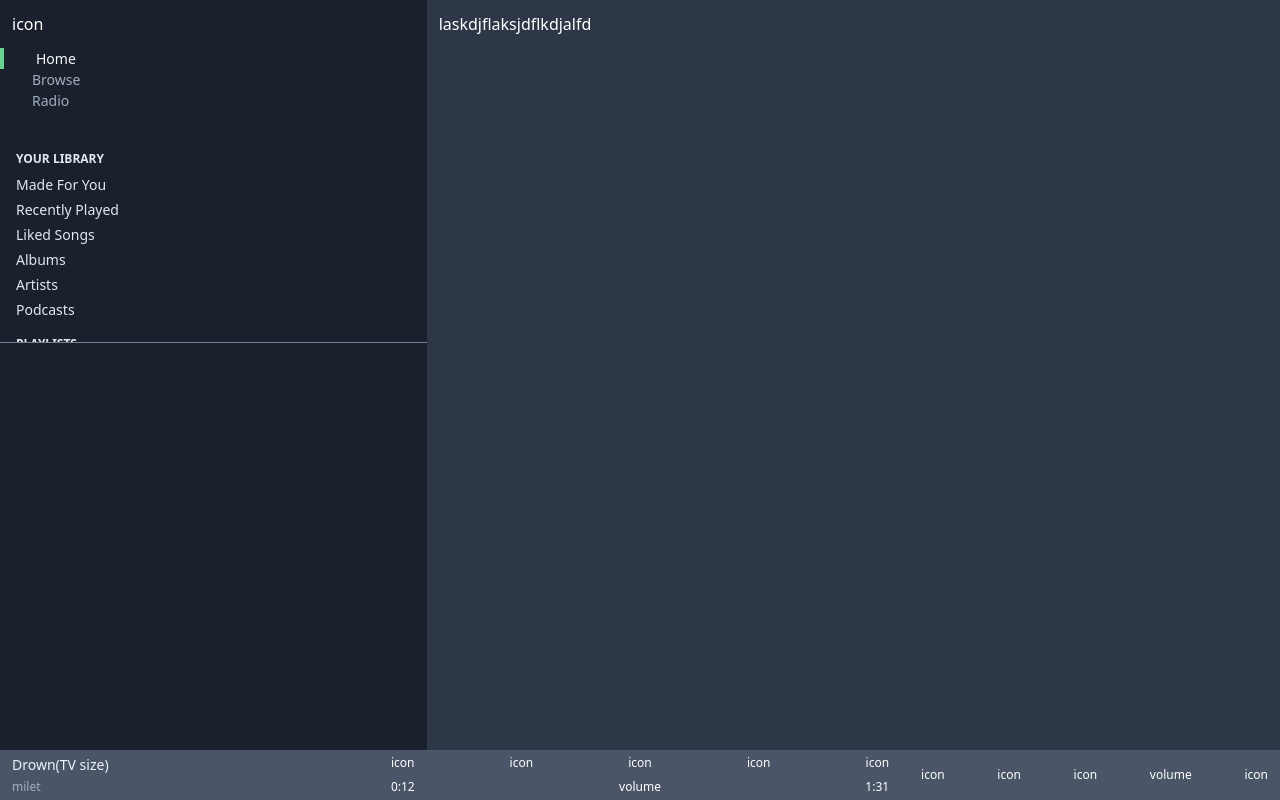
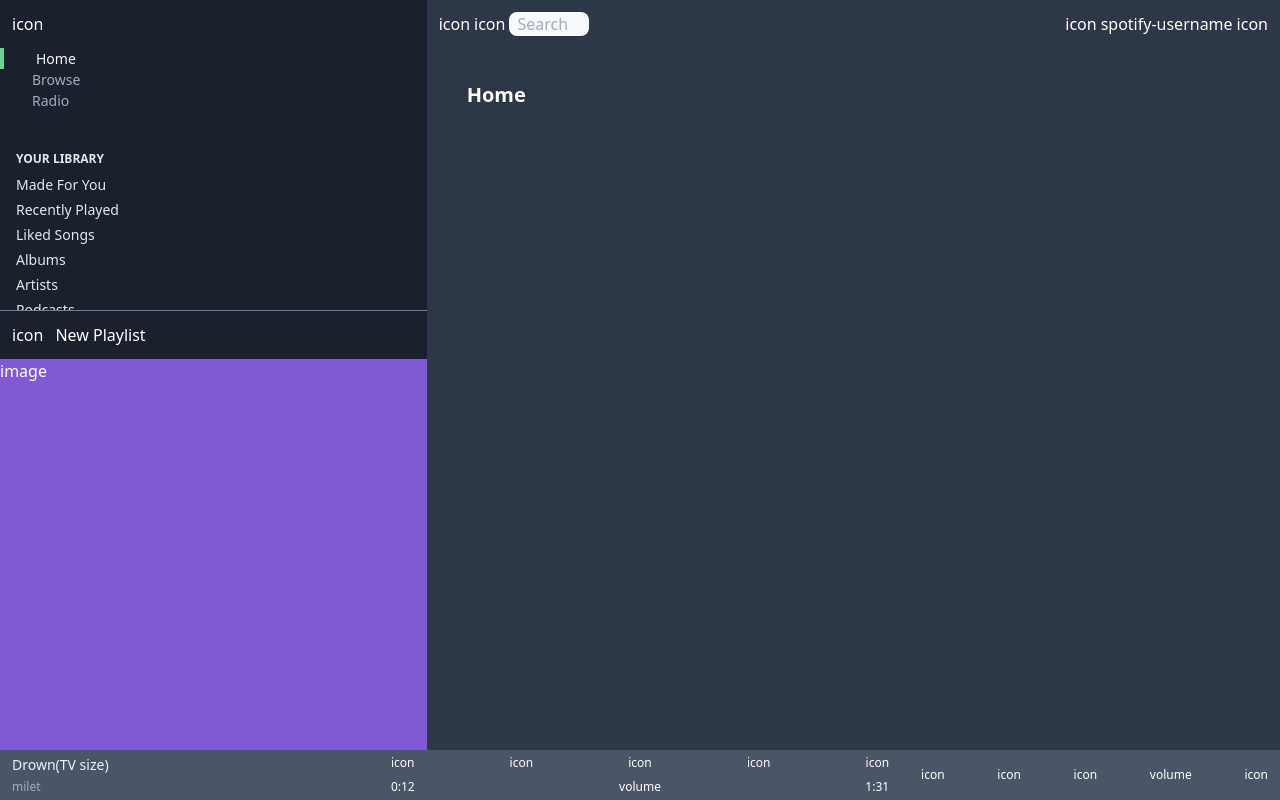
Before and after one commit to Farooq-azam-khan/spotify-ui, a React (Create React App) app: page / in a window 1280 px wide. Built offline with nearby package versions, Linux system fonts and the light colour scheme.

Commit message:
day 1 commit

```diff
--- /dev/null
+++ b/src/assets/scrollbar.css
@@ -0,0 +1,19 @@
+/* width */
+::-webkit-scrollbar {
+    width: 2px;
+  }
+
+  /* Track */
+  ::-webkit-scrollbar-track {
+    background: #f1f1f1;
+  }
+
+  /* Handle */
+  ::-webkit-scrollbar-thumb {
+    background: #888;
+  }
+
+  /* Handle on hover */
+  ::-webkit-scrollbar-thumb:hover {
+    background: #555;
+  }
--- /dev/null
+++ b/src/components/Home/Header.js
@@ -0,0 +1,16 @@
+import React from 'react'
+
+const Header = ({ className }) => {
+    return (
+        <header className={className}>
+            <div className="flex justify-between space-x-1">
+                <div className="">icon</div>
+                <div className="">icon</div>
+                <div><input className="rounded-lg text-black bg-gray-100 w-20 px-2" placeholder="Search" /></div>
+            </div>
+            <div className="flex space-x-1"><div>icon</div><div>spotify-username</div><div>icon</div></div>
+        </header>
+    )
+}
+
+export default Header
--- a/src/components/Home/Sidebar.js
+++ b/src/components/Home/Sidebar.js
@@ -13,7 +13,7 @@ const Sidebar = ({ className }) => {
                     </ul>
                 </nav>
             </div>
-            <div className="mt-10 px-4 flex flex-col overflow-auto text-gray-300 h-48 border-b border-gray-600 w-full">
+            <div className="mt-10 px-4 flex flex-col overflow-auto text-gray-300 border-b border-gray-600 w-full h-40">
                 <div>
                     <h2 className="text-xs leading-tight uppercase font-semibold">Your Library</h2>
                 </div>
@@ -42,6 +42,9 @@ const Sidebar = ({ className }) => {
                 </div>
 
             </div>
+            <div className="flex items-center justify-cetner p-3"><div className="mr-3">icon</div><div>New Playlist</div></div>
+            <div className="flex-grow bg-purple-600 h-64">image</div>
+
         </div>
     )
 }
--- a/src/components/Home/index.js
+++ b/src/components/Home/index.js
@@ -1,11 +1,18 @@
 import React from 'react'
 
 import Sidebar from './Sidebar';
+import Header from './Header';
 
 const Home = ({ className }) => {
     return (<div className={className}>
         <Sidebar className="w-2/6 overflow-auto bg-gray-900 h-full flex flex-col" />
-        <div className="w-4/6 flex p-3"><div>laskdjflaksjdflkdjalfd</div></div>
+        <div className="w-4/6 flex flex-col items-start">
+            <Header className="w-full flex  justify-between items-start px-3 py-3" />
+            <div className="mt-8 font-bold text-xl px-10">
+                <div><h2>Home</h2></div>
+
+            </div>
+        </div>
     </div>
     )
 }
--- a/src/index.js
+++ b/src/index.js
@@ -5,6 +5,7 @@ import App from './App';
 
 // css
 import './assets/main.css';
+import './assets/scrollbar.css'
 
 ReactDOM.render(
   <React.StrictMode>
```
Also changed, not shown: 1 other file (tests, documents, lock files or other folders).
